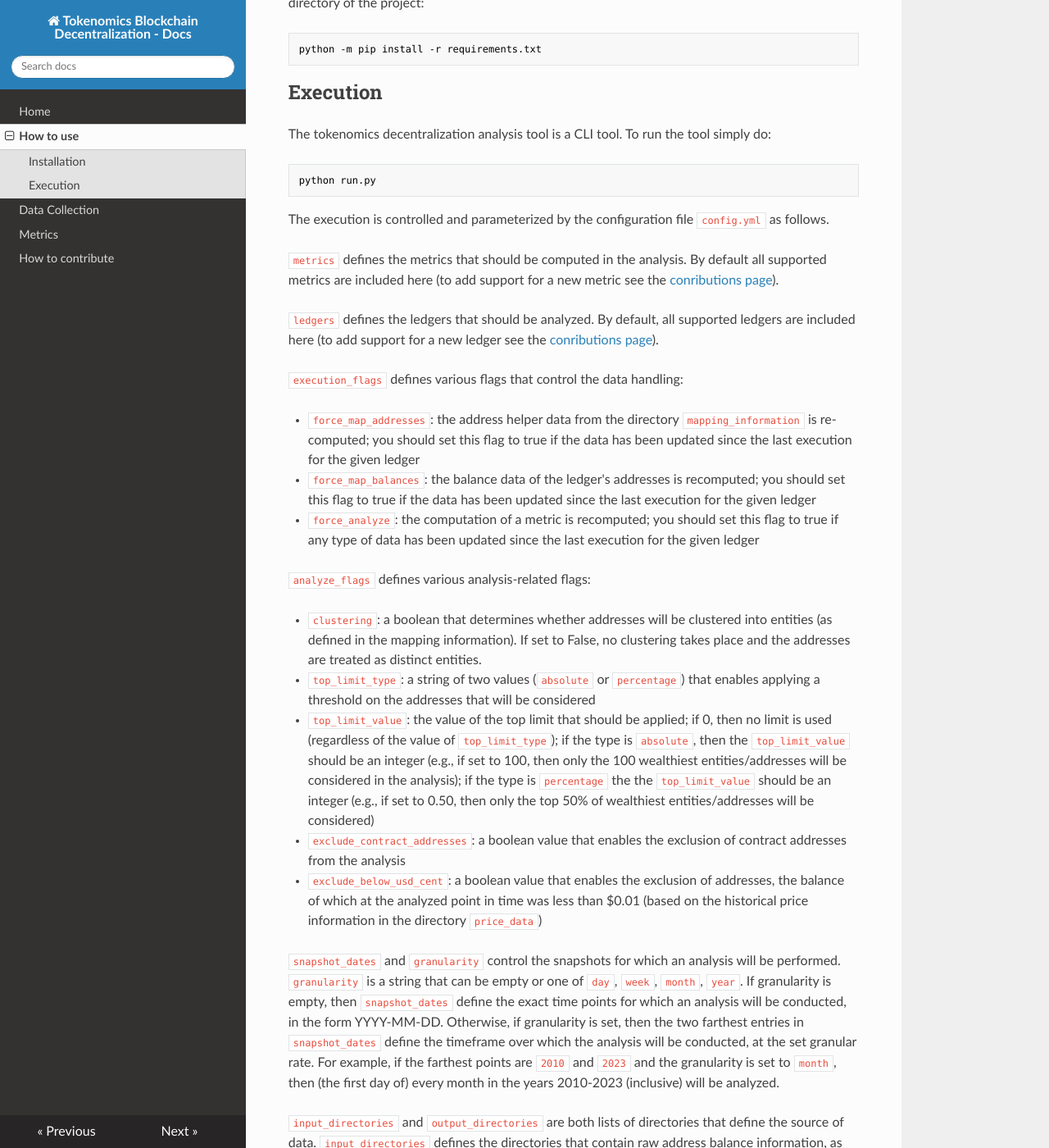
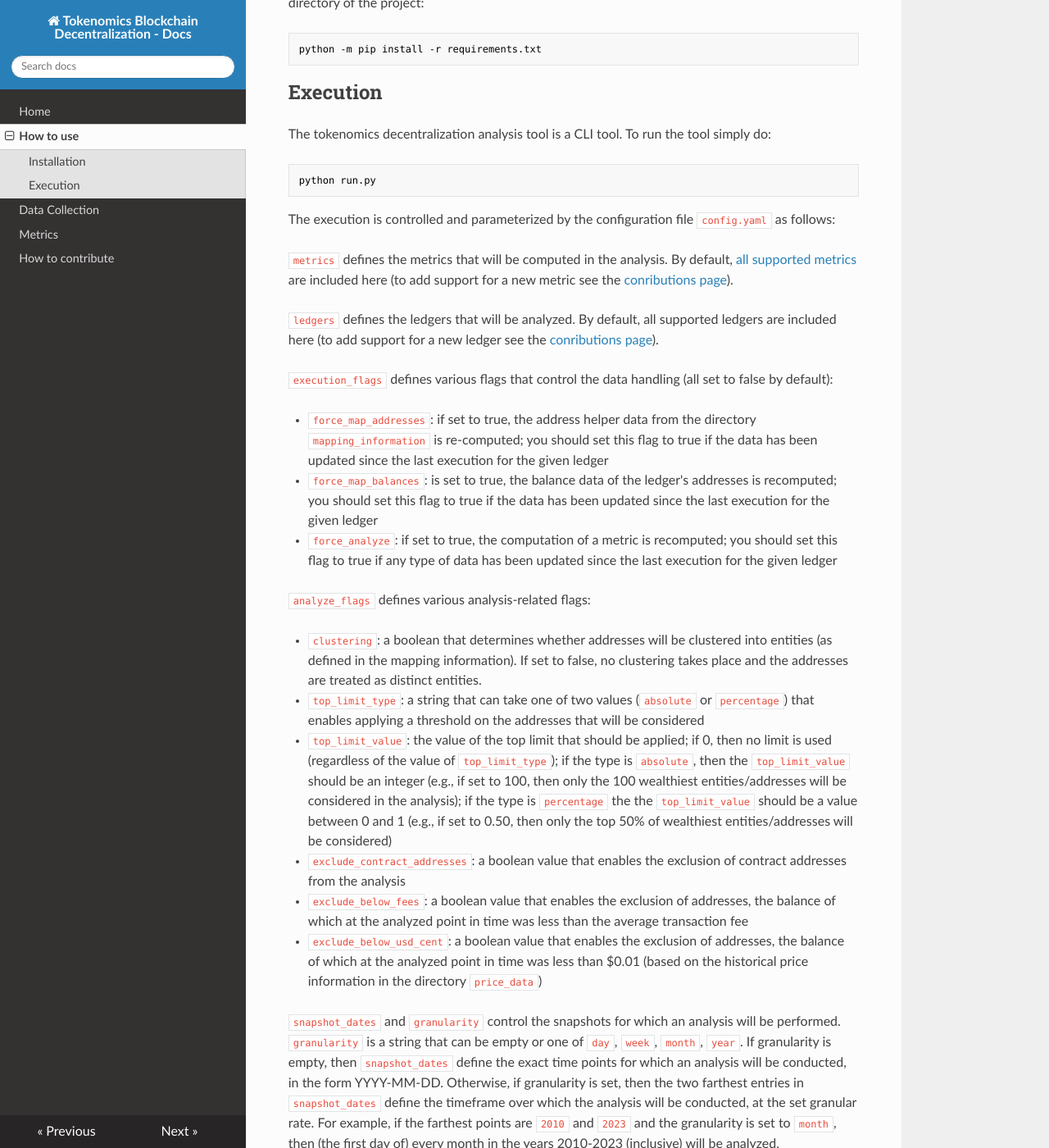
Before and after one commit to Blockchain-Technology-Lab/tokenomics-decentralization, an MkDocs documentation site: the page built from docs/setup.md, in a window 1280 px wide and 1400 px high, scrolled down 424 px. Shown: the whole window at 82% size. Built offline with MkDocs 1.6.1, drawn with Linux system fonts in a browser that asks for light colours; nearby versions of some CDN libraries; some of the changed text lies outside the part shown.

Commit message:
Update how to use page

```diff
--- a/docs/setup.md
+++ b/docs/setup.md
@@ -24,45 +24,46 @@ To run the tool simply do:
     python run.py
 
 The execution is controlled and parameterized by the configuration file
-`config.yml` as follows.
+`config.yaml` as follows:
 
-`metrics` defines the metrics that should be computed in the analysis. By
-default all supported metrics are included here (to add support for a new metric
+`metrics` defines the metrics that will be computed in the analysis. By
+default, [all supported metrics](https://blockchain-technology-lab.github.io/tokenomics-decentralization/metrics) are included here (to add support for a new metric
 see the [conributions
 page](https://blockchain-technology-lab.github.io/tokenomics-decentralization/contribute/)).
 
-`ledgers` defines the ledgers that should be analyzed. By default, all supported
+`ledgers` defines the ledgers that will be analyzed. By default, all supported
 ledgers are included here (to add support for a new ledger see the [conributions
 page](https://blockchain-technology-lab.github.io/tokenomics-decentralization/contribute/)).
 
-`execution_flags` defines various flags that control the data handling:
+`execution_flags` defines various flags that control the data handling (all set to false by default):
 
-* `force_map_addresses`: the address helper data from the directory
+* `force_map_addresses`: if set to true, the address helper data from the directory
   `mapping_information` is re-computed; you should set this flag to true if the
   data has been updated since the last execution for the given ledger
-* `force_map_balances`: the balance data of the ledger's addresses is
+* `force_map_balances`: is set to true, the balance data of the ledger's addresses is
   recomputed; you should set this flag to true if the data has been updated
   since the last execution for the given ledger
-* `force_analyze`: the computation of a metric is recomputed; you should set
+* `force_analyze`: if set to true, the computation of a metric is recomputed; you should set
   this flag to true if any type of data has been updated since the last
   execution for the given ledger
 
 `analyze_flags` defines various analysis-related flags:
 
 * `clustering`: a boolean that determines whether addresses will be clustered into entities
- (as defined in the mapping information). If set to False, no clustering takes
+ (as defined in the mapping information). If set to false, no clustering takes
   place and the addresses are treated as distinct entities.
-* `top_limit_type`: a string of two values (`absolute` or `percentage`) that
+* `top_limit_type`: a string that can take one of two values (`absolute` or `percentage`) that
   enables applying a threshold on the addresses that will be considered
 * `top_limit_value`: the value of the top limit that should be applied; if 0,
   then no limit is used (regardless of the value of `top_limit_type`); if the
   type is `absolute`, then the `top_limit_value` should be an integer (e.g., if
   set to 100, then only the 100 wealthiest entities/addresses will be considered
   in the analysis); if the type is `percentage` the the `top_limit_value` should
-  be an integer (e.g., if set to 0.50, then only the top 50% of wealthiest
+  be a value between 0 and 1 (e.g., if set to 0.50, then only the top 50% of wealthiest
   entities/addresses will be considered)
 * `exclude_contract_addresses`: a boolean value that enables the exclusion of
   contract addresses from the analysis
+* `exclude_below_fees`: a boolean value that enables the exclusion of addresses, the balance of which at the analyzed point in time was less than the average transaction fee
 * `exclude_below_usd_cent`: a boolean value that enables the exclusion of
   addresses, the balance of which at the analyzed point in time was less than
   $0.01 (based on the historical price information in the directory
@@ -88,6 +89,4 @@ contain the mapping information and analyzed data. The first entry in the output
 directories is also used to store the output files of the analysis and the
 plots.
 
-Finally, `plot_parameters` contains various parameters that control the type and
-data that will be produced as plots.
-...
+Finally, `plot_parameters` contains various parameters that control whether plots will be produced for the results and for which configurations.
```
Also changed, not shown: config.yaml (+20 -19 lines).
